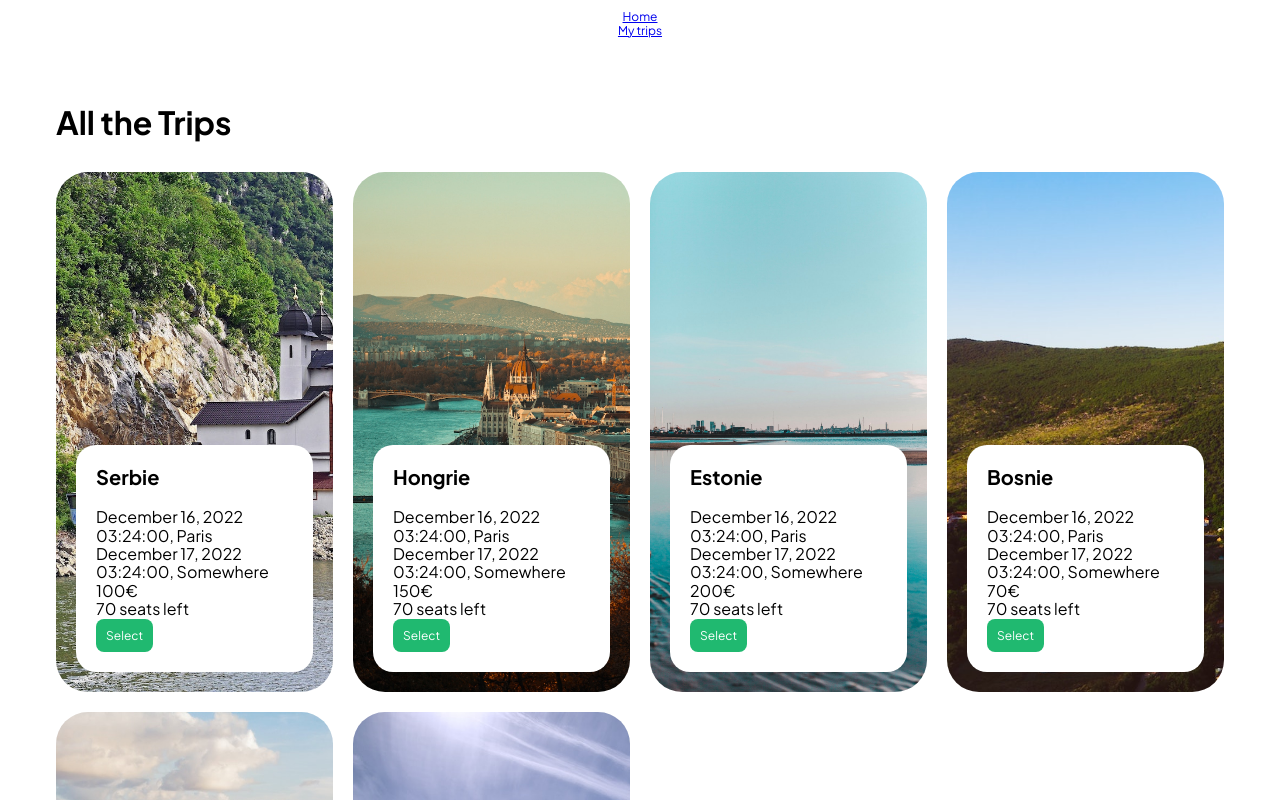
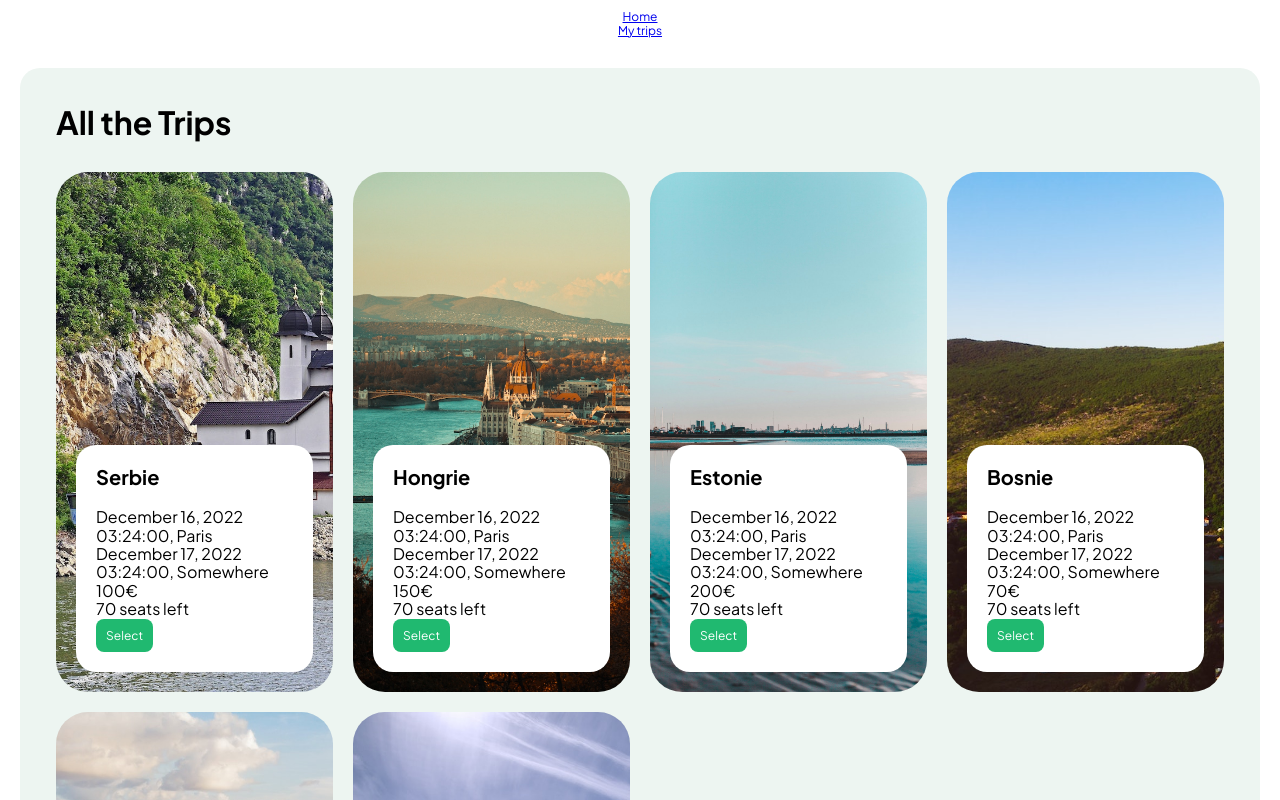
Before and after one commit to P4tt4te/trips-app, a React (Create React App) app: page / in a window 1280 px wide. Shown: the top 800 px of the page. Built offline with nearby package versions, Linux system fonts and the light colour scheme.

Commit message:
feat(colors.js): add a greyGreen color

```diff
--- a/src/style/colors.js
+++ b/src/style/colors.js
@@ -1,5 +1,6 @@
 export const COLORS = {
   green: '#20B970',
+  greyGreen: '#EDF5F1',
   orange: '#FF7B38',
   black: '#060620',
   white: '#FFFFFF',
```
